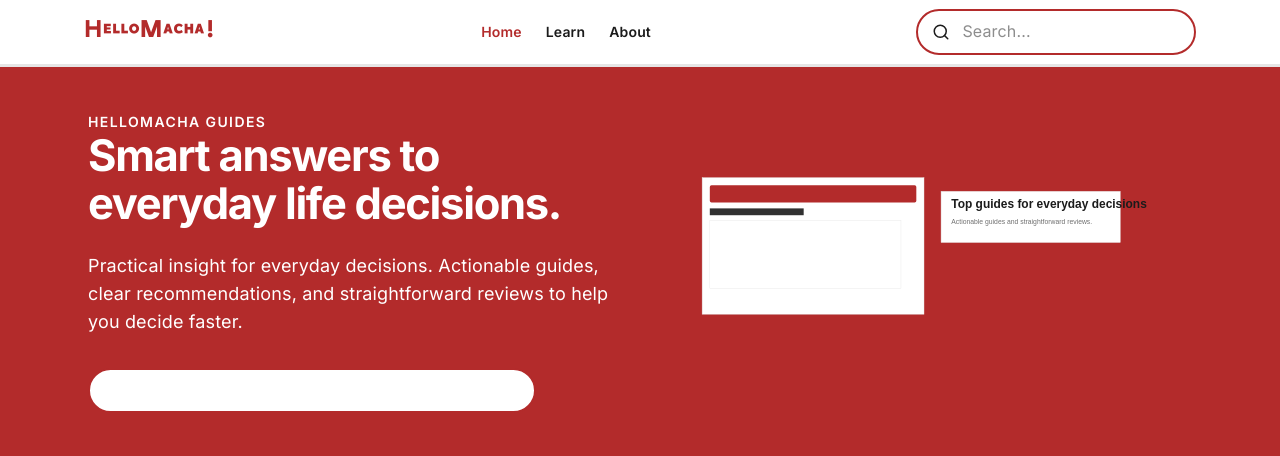
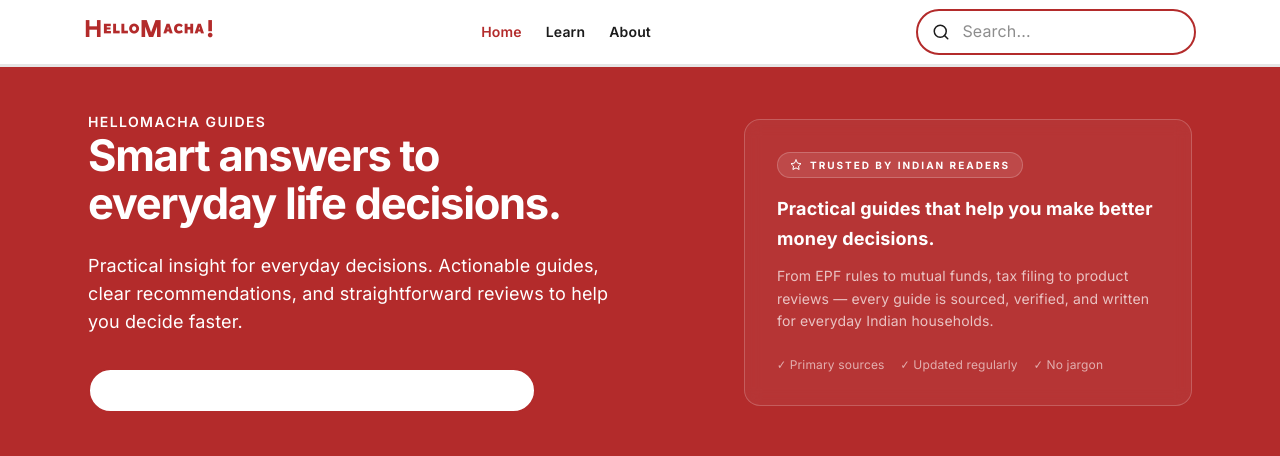
Before and after one commit to poornaprasadmacha/hellomacha, a Next.js app: page / in a window 1280 px wide. Shown: the top 456 px of the page. Built offline with nearby package versions, Linux system fonts and the light colour scheme.

Commit message:
Replace hero SVG image with clean typographic card to fix rendering issues

```diff
--- a/app/ArticleClient.tsx
+++ b/app/ArticleClient.tsx
@@ -128,13 +128,19 @@
                 </div>
               </div>
 
-              <div className="hidden lg:block">
-                <img
-                  src="/hero.svg"
-                  alt="Hero illustration"
-                  loading="lazy"
-                  className="w-full h-64 object-contain opacity-0.95"
-                />
+              <div className="hidden lg:flex lg:justify-end">
+                <div className="w-full max-w-md rounded-2xl border border-white/20 bg-white/5 p-8 backdrop-blur-sm">
+                  <div className="mb-4 inline-flex items-center gap-2 rounded-full border border-white/20 bg-white/10 px-3 py-1 text-[10px] font-bold uppercase tracking-[0.2em] text-white">
+                    <FiStar size={12} /> Trusted by Indian readers
+                  </div>
+                  <p className="text-lg font-bold leading-relaxed text-white">Practical guides that help you make better money decisions.</p>
+                  <p className="mt-3 text-sm leading-relaxed text-white/70">From EPF rules to mutual funds, tax filing to product reviews — every guide is sourced, verified, and written for everyday Indian households.</p>
+                  <div className="mt-6 flex items-center gap-4 text-xs text-white/60">
+                    <span>✓ Primary sources</span>
+                    <span>✓ Updated regularly</span>
+                    <span>✓ No jargon</span>
+                  </div>
+                </div>
               </div>
             </div>
           </div>
```
Also changed, not shown: public/hero.svg.
